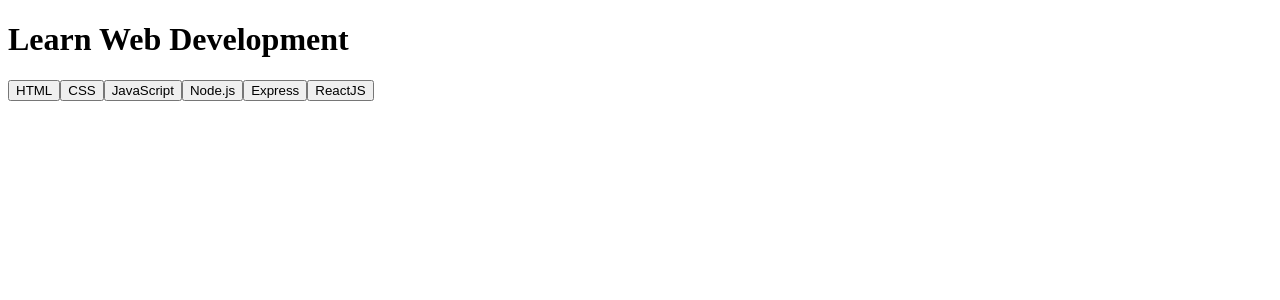
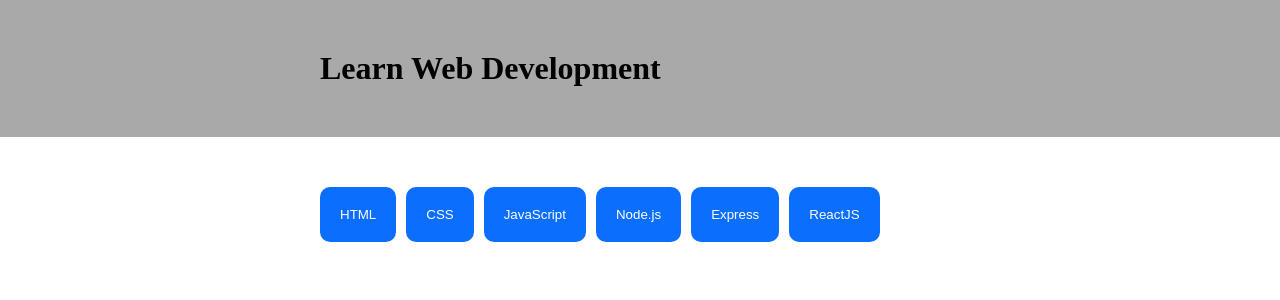
Before and after one commit to CarloCosta92/react-use-state, a React (Vite) app: page / in a window 1280 px wide. Shown: the top 300 px of the page. Built offline with nearby package versions, Linux system fonts and the light colour scheme.

Commit message:
feat: style

```diff
--- a/src/components/Language.jsx
+++ b/src/components/Language.jsx
@@ -8,7 +8,7 @@
 
 export default function Language({ title, onClick }) {
     return (
-        <button onClick={onClick}>
+        <button className="button" onClick={onClick}>
             {title}
         </button>
     );
--- a/src/components/LanguageList.jsx
+++ b/src/components/LanguageList.jsx
@@ -12,7 +12,7 @@
     const selectedLanguage = languages.find(element => element.id === languageId);
 
     return (
-        <div>
+        <div className="main-container">
             <div>
                 {languages.map((language) => (
                     <Language
@@ -23,7 +23,7 @@
                 ))}
             </div>
             {selectedLanguage && (
-                <div>
+                <div className="card">
                     <h2>{selectedLanguage.title}</h2>
                     <p>{selectedLanguage.description}</p>
                 </div>
--- a/src/index.css
+++ b/src/index.css
@@ -0,0 +1,34 @@
+* {
+    margin: 0;
+    padding: 0;
+    box-sizing: border-box;
+}
+
+header {
+    margin-bottom: 50px;
+}
+
+h1 {
+    padding: 50px 25%;
+    background-color: darkgrey;
+}
+
+.main-container {
+    padding: 0 25%;
+}
+
+.button {
+    background-color: #0b6efd;
+    padding: 20px;
+    border: 0px;
+    border-radius: 10px;
+    margin-right: 10px;
+    margin-bottom: 50px;
+    color: #ffffff;
+}
+
+.card {
+    border: 1px solid black;
+    border-radius: 5px;
+    padding: 20px 10px;
+}
```
